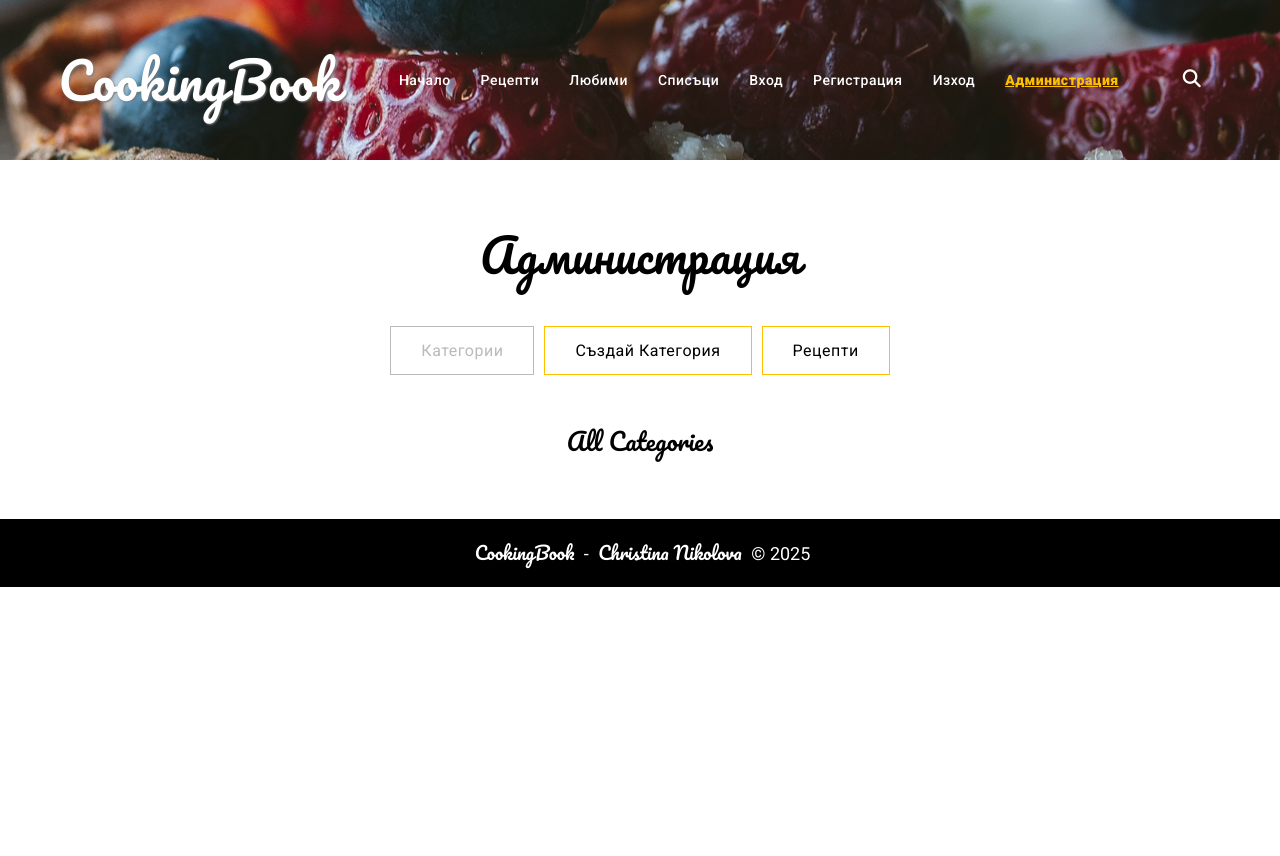
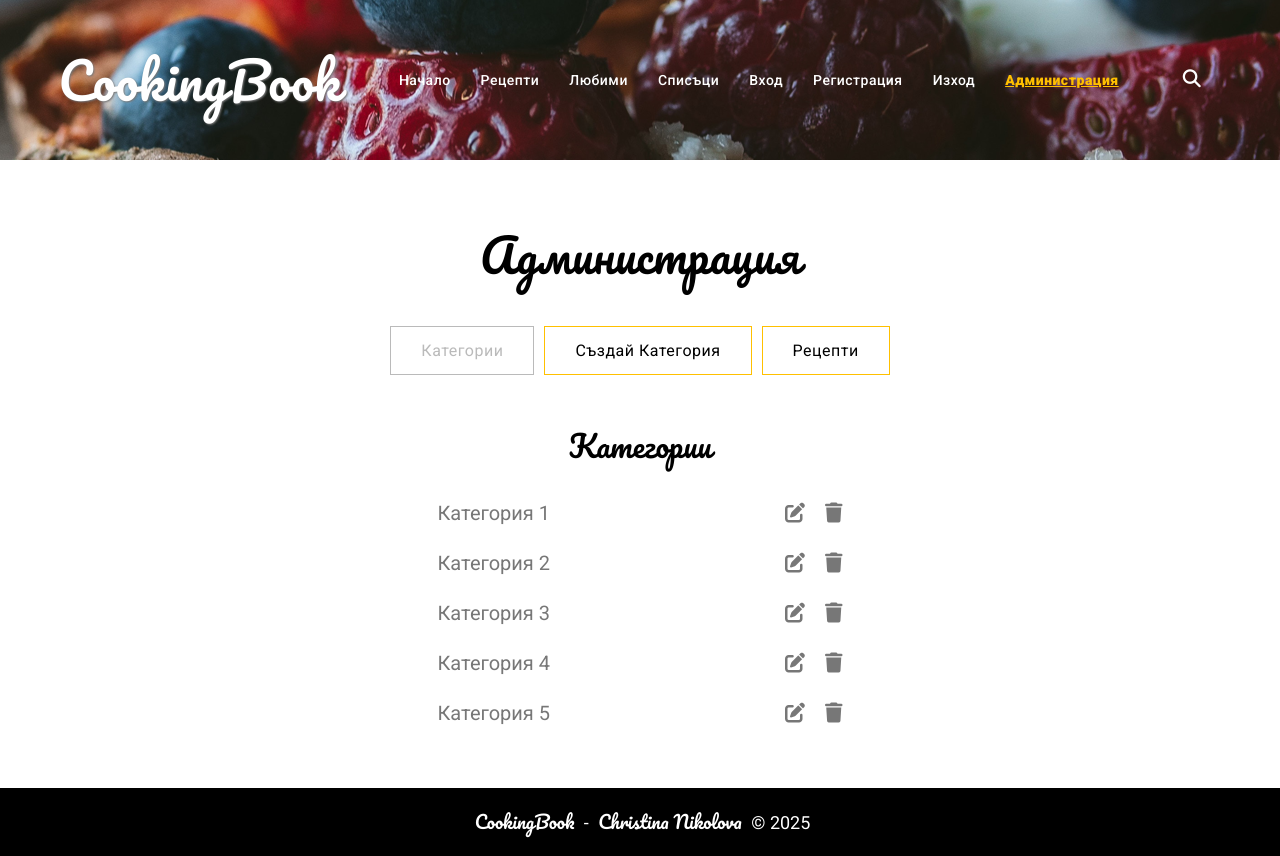
Before and after one commit to ChristinaNikolova/CookingBook, a React (Vite) app in the folder client/: page /admin/category/all in a window 1280 px wide. Before the commit the page ends 800 px from the top, so only its background shows below. Built offline with nearby package versions, Linux system fonts and the light colour scheme.

Commit message:
add AllCategories List for the administration

```diff
--- a/client/src/components/Administration/Category/All/All.jsx
+++ b/client/src/components/Administration/Category/All/All.jsx
@@ -1,3 +1,49 @@
+import { Link } from "react-router-dom";
+import styles from "./All.module.css";
+
+// todo add component for the server errors!!!
+// todo add title attributes!!!
 export default function AllCategories() {
-  return <h1>All Categories</h1>;
+  return (
+    <section id={styles["admin-all-categories"]}>
+      <h2 className={styles["admin-all-categories-title"]}>Категории</h2>
+      <ul className={styles["admin-all-categories-list"]}>
+        <li className={styles["admin-all-categories-item"]}>
+          <Link to={"/"}>Категория 1</Link>
+          <div className={styles["admin-all-categories-item-icon-wrapper"]}>
+            <i className="fa-solid fa-pen-to-square" title="Редактирай"></i>
+            <i className="fa-solid fa-trash" title="Изтрий"></i>
+          </div>
+        </li>
+        <li className={styles["admin-all-categories-item"]}>
+          <Link to={"/"}>Категория 2</Link>
+          <div className={styles["admin-all-categories-item-icon-wrapper"]}>
+            <i className="fa-solid fa-pen-to-square" title="Редактирай"></i>
+            <i className="fa-solid fa-trash" title="Изтрий"></i>
+          </div>
+        </li>
+        <li className={styles["admin-all-categories-item"]}>
+          <Link to={"/"}>Категория 3</Link>
+          <div className={styles["admin-all-categories-item-icon-wrapper"]}>
+            <i className="fa-solid fa-pen-to-square" title="Редактирай"></i>
+            <i className="fa-solid fa-trash" title="Изтрий"></i>
+          </div>
+        </li>
+        <li className={styles["admin-all-categories-item"]}>
+          <Link to={"/"}>Категория 4</Link>
+          <div className={styles["admin-all-categories-item-icon-wrapper"]}>
+            <i className="fa-solid fa-pen-to-square" title="Редактирай"></i>
+            <i className="fa-solid fa-trash" title="Изтрий"></i>
+          </div>
+        </li>
+        <li className={styles["admin-all-categories-item"]}>
+          <Link to={"/"}>Категория 5</Link>
+          <div className={styles["admin-all-categories-item-icon-wrapper"]}>
+            <i className="fa-solid fa-pen-to-square" title="Редактирай"></i>
+            <i className="fa-solid fa-trash" title="Изтрий"></i>
+          </div>
+        </li>
+      </ul>
+    </section>
+  );
 }
--- /dev/null
+++ b/client/src/components/Administration/Category/All/All.module.css
@@ -0,0 +1,48 @@
+#admin-all-categories {
+  margin: 0 auto;
+}
+
+.admin-all-categories-list {
+  width: 50%;
+  margin: 0 auto;
+}
+
+.admin-all-categories-title {
+  margin-bottom: 30px;
+  font-size: 30px;
+}
+
+.admin-all-categories-item {
+  display: flex;
+  justify-content: space-around;
+  align-items: center;
+  margin-bottom: 20px;
+  font-size: 20px;
+  color: var(--clr-grey);
+}
+
+.admin-all-categories-item a {
+  color: var(--clr-grey);
+}
+
+.admin-all-categories-item a:hover {
+  color: var(--clr-yellow);
+  transition: var(--transition-clr);
+}
+
+.admin-all-categories-item-icon-wrapper i:first-of-type {
+  margin-right: 20px;
+}
+
+.admin-all-categories-item-icon-wrapper i:hover {
+  cursor: pointer;
+  transition: var(--transition-clr);
+}
+
+.admin-all-categories-item-icon-wrapper i:first-of-type:hover {
+  color: var(--clr-yellow);
+}
+
+.admin-all-categories-item-icon-wrapper i:last-of-type:hover {
+  color: var(--clr-red);
+}
```
